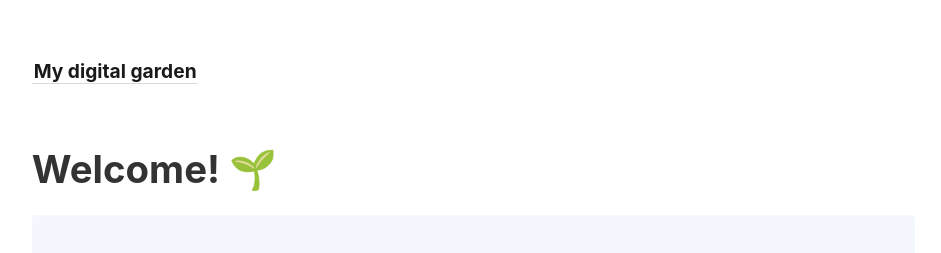
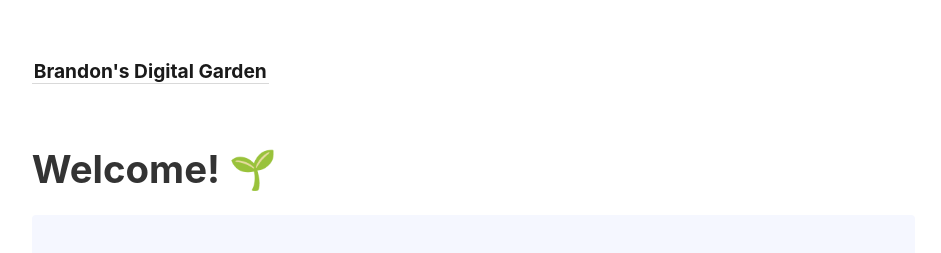
Before and after one commit to brandon-toner/brandontoner-jekyll-garden, a Jekyll site: the page built from _pages/index.md, in a window 1280 px wide. Shown: the top 253 px of the page, without its empty margins (45-986 px from the left). Built offline with Jekyll 4.4.1, drawn with Linux system fonts in a browser that asks for light colours.

Commit message:
Update content

```diff
--- a/_config.yml
+++ b/_config.yml
@@ -1,4 +1,4 @@
-title:               My digital garden
+title:               Brandon's Digital Garden
 include:             ['_pages']
 exclude:             ['_includes/notes_graph.json']
 # You may need to change the base URL depending on your deploy configuration.
@@ -17,7 +17,7 @@ open_external_links_in_new_tab: true
 # Set to `true` to replace tweet URLs with Twitter embeds.
 # Note that doing so will negatively the reader's privacy
 # as their browser will communicate with Twitter's servers.
-embed_tweets: false
+embed_tweets: true
 
 permalink:           pretty
 relative_permalinks: false
```
Also changed, not shown: 1 other file.
